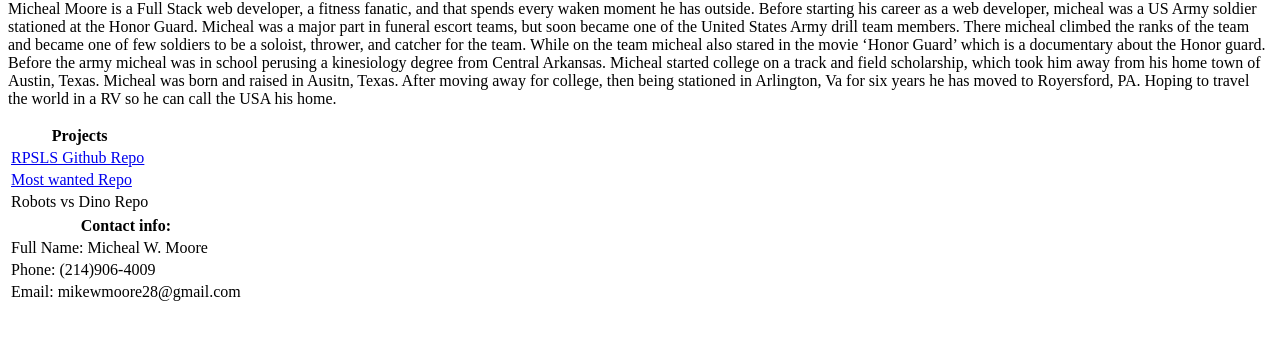
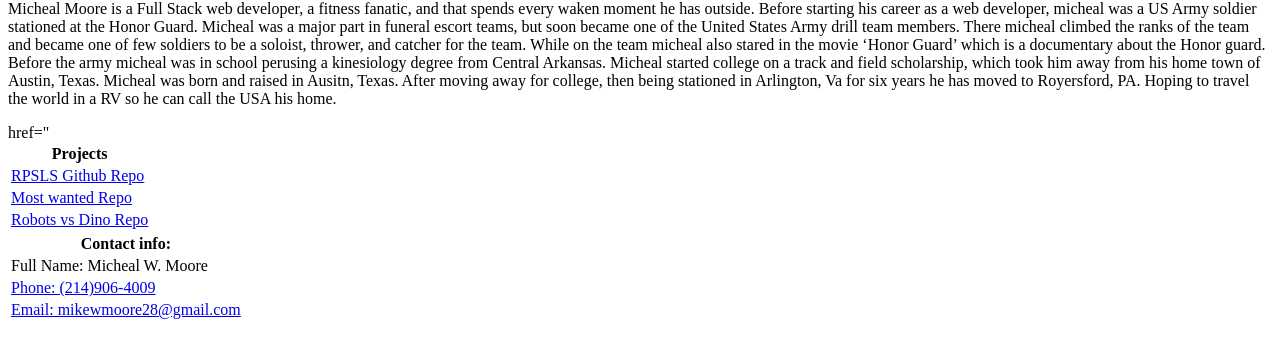
Before and after one commit to MikeMoore94/MikeMoore94.github.io, a plain HTML site: page index.html in a window 1280 px wide. Shown: the part 201-558 px from the top of the page. Drawn offline with Linux system fonts and the light colour scheme.

Commit message:
fixed the links for projects and contact info

```diff
--- a/index.html
+++ b/index.html
@@ -15,9 +15,9 @@
 <body>
     <h1>Micheal Moore's Portfolio</h1>
         <nav>
-            <a class="navbar-brand" href="#"> Micheal Moore Portfolio</a>
+            <a href="#"> Micheal Moore Portfolio</a>
             <button>
-                <span class="navbar-toggle-icon"></span>
+
             </button>
 
         </nav>
@@ -28,6 +28,7 @@
             <img src="" alt="Micheal Moore">
             <p>Micheal Moore is a Full Stack web developer, a fitness fanatic, and that spends every waken moment he has outside. Before starting his career as a web developer, micheal was a US Army soldier stationed at the Honor Guard. Micheal was a major part in funeral escort teams, but soon became one of the United States Army drill team members. There micheal climbed the ranks of the team and became one of few soldiers to be a soloist, thrower, and catcher for the team. While on the team micheal also stared in the movie ‘Honor Guard’ which is a documentary about the Honor guard. Before the army micheal was in school perusing a kinesiology degree from Central Arkansas.  Micheal started college on a track and field scholarship, which took him away from his home town of Austin, Texas. Micheal was born and raised in Ausitn, Texas. After moving away for college, then being stationed in Arlington, Va for six years he has moved to Royersford, PA. Hoping to travel the world in a RV so he can call the USA his home. </p>
         </section>
+            <a> href="</a>
         <section>
             <table>
                 <tr>
@@ -37,7 +38,7 @@
                 </tr>
                     <td><a href="https://github.com/MikeMoore94/MostWanted">Most wanted Repo</a></td>
                 </tr>
-                    <td><a herf="https://github.com/MikeMoore94/Robots-vs-Dinosars-">Robots vs Dino Repo</a></td>
+                    <td><a href="https://github.com/MikeMoore94/Robots-vs-Dinosars-">Robots vs Dino Repo</a></td>
                 </tr>
             </table>
             <table>
@@ -46,9 +47,9 @@
                 </tr>
                     <td>Full Name: Micheal W. Moore</td>
                 </tr>
-                    <td><a herf="tel: 214-906-4009">Phone: (214)906-4009</a></td>
+                    <td><a href="tel: 214-906-4009">Phone: (214)906-4009</a></td>
                 </tr>
-                    <td><a herf="mailto:mikewmoore28@gmail.com">Email: mikewmoore28@gmail.com</a></td>
+                    <td><a href="mailto:mikewmoore28@gmail.com">Email: mikewmoore28@gmail.com</a></td>
                 </tr>
             </table>
         </section>
```
